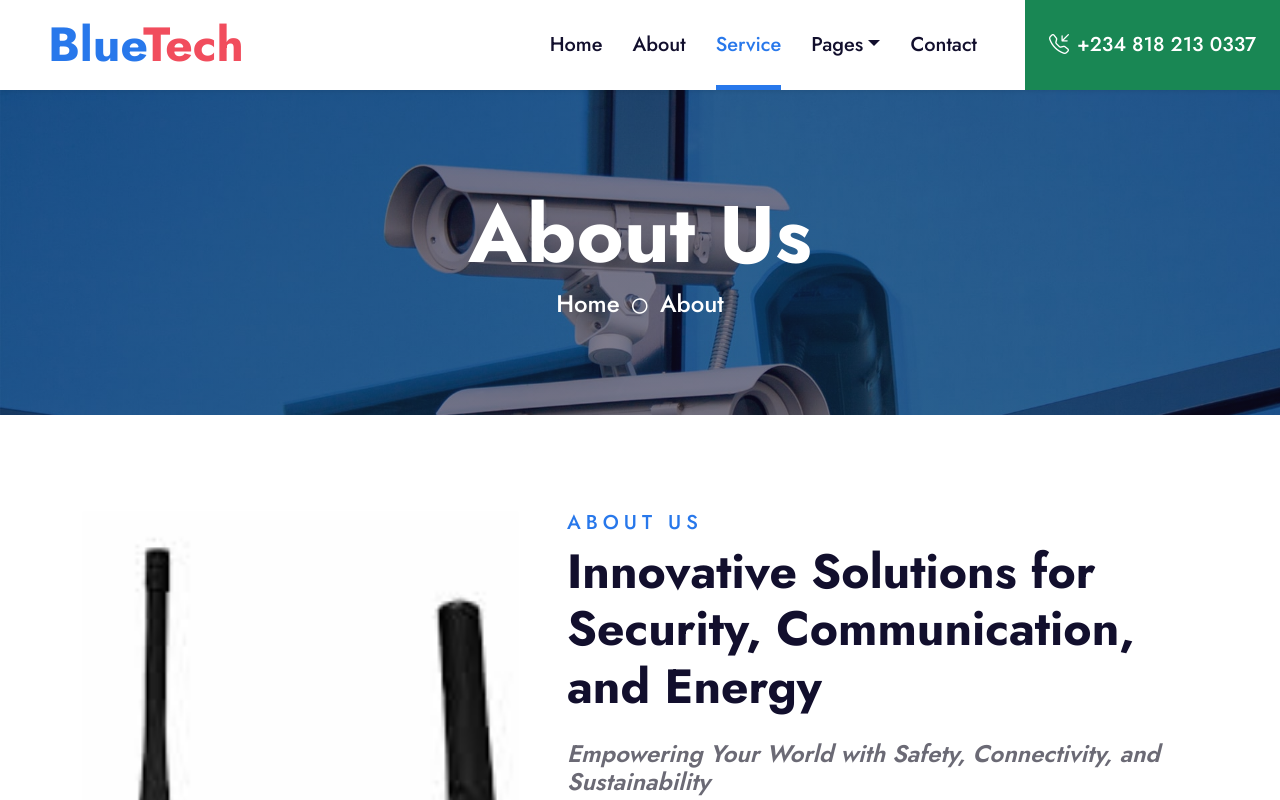
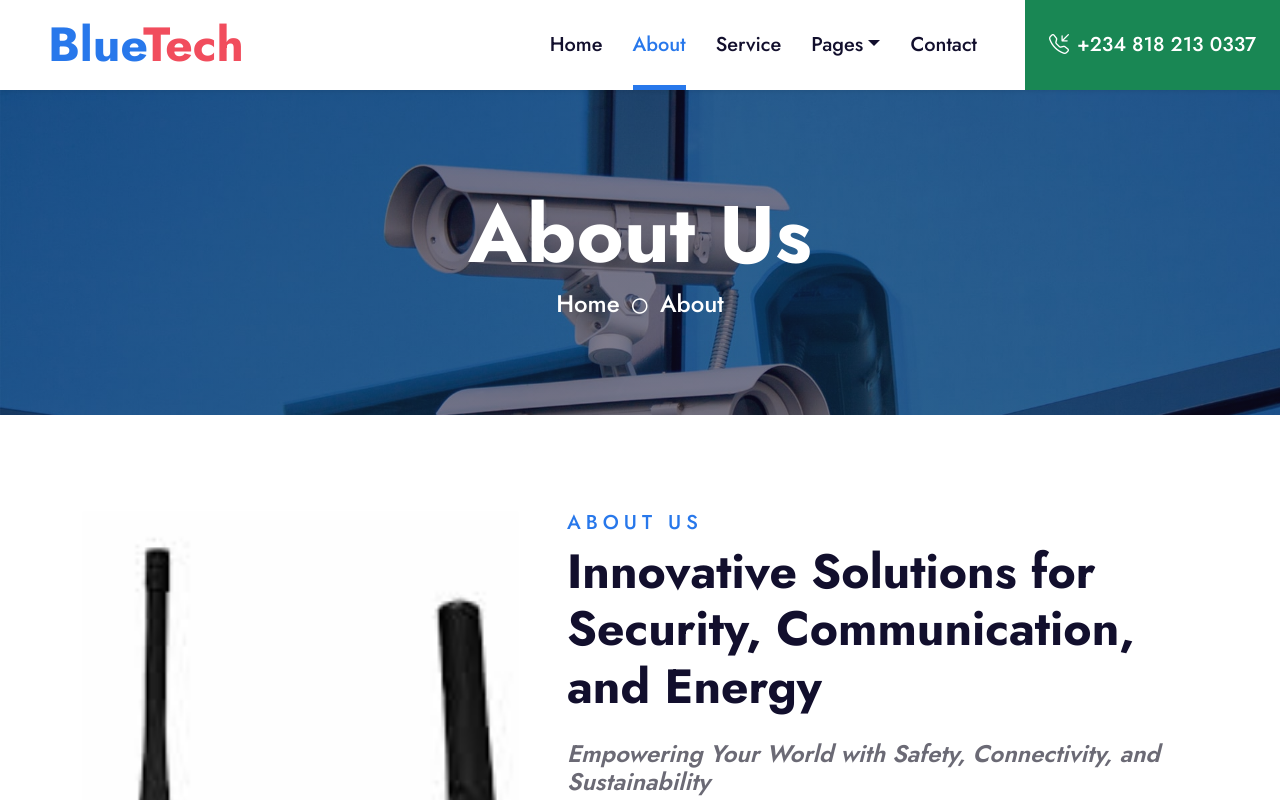
Before and after one commit to kyljax/bluetechwireless, a website: page about.html in a window 1280 px wide. Shown: the top 800 px of the page. Drawn offline with nearby package versions, Linux system fonts and the light colour scheme.

Commit message:
Update about.html

```diff
--- a/about.html
+++ b/about.html
@@ -43,8 +43,8 @@
         <div class="collapse navbar-collapse" id="navbarCollapse">
             <div class="navbar-nav ms-auto py-0">
                 <a href="index.html" class="nav-item nav-link ">Home</a>
-                <a href="about.html" class="nav-item nav-link">About</a>
-                <a href="service.html" class="nav-item nav-link active">Service</a>
+                <a href="about.html" class="nav-item nav-link active">About</a>
+                <a href="service.html" class="nav-item nav-link">Service</a>
                 <div class="nav-item dropdown">
                     <a href="#" class="nav-link dropdown-toggle" data-bs-toggle="dropdown">Pages</a>
                     <div class="dropdown-menu m-0">
```
